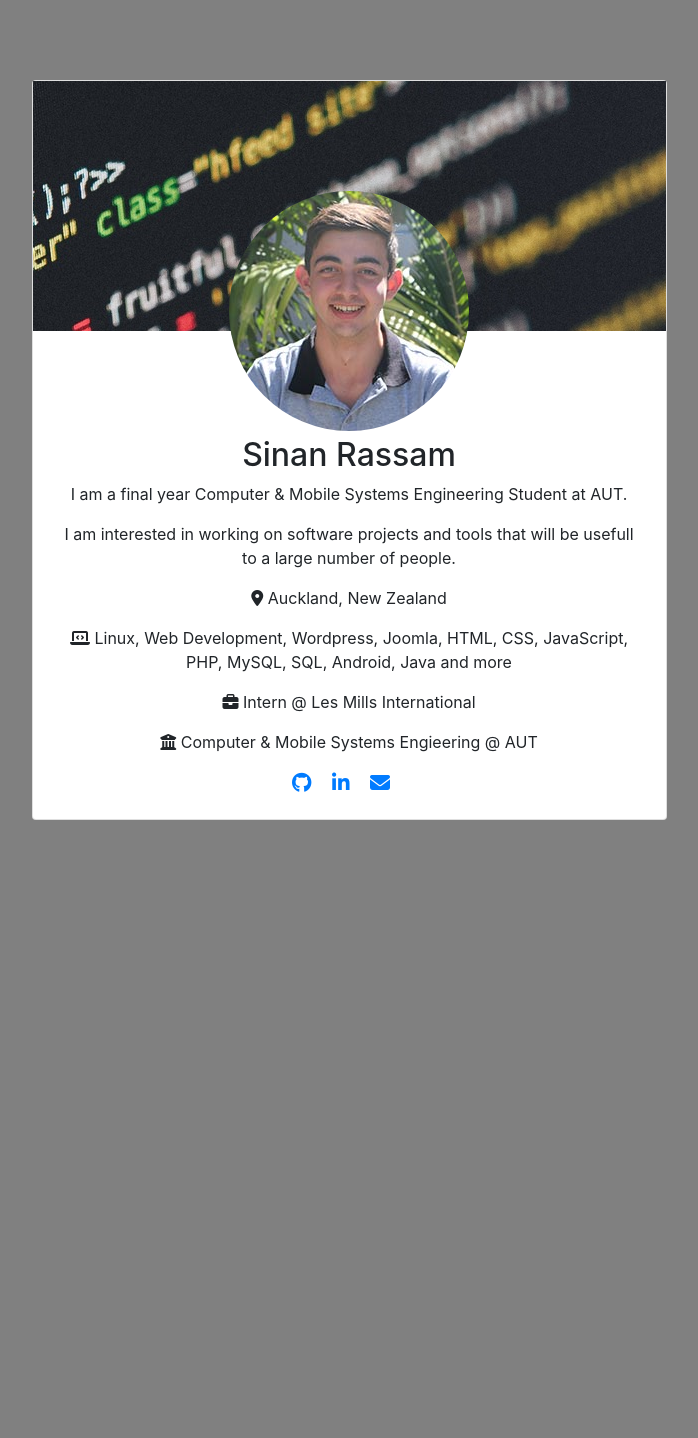
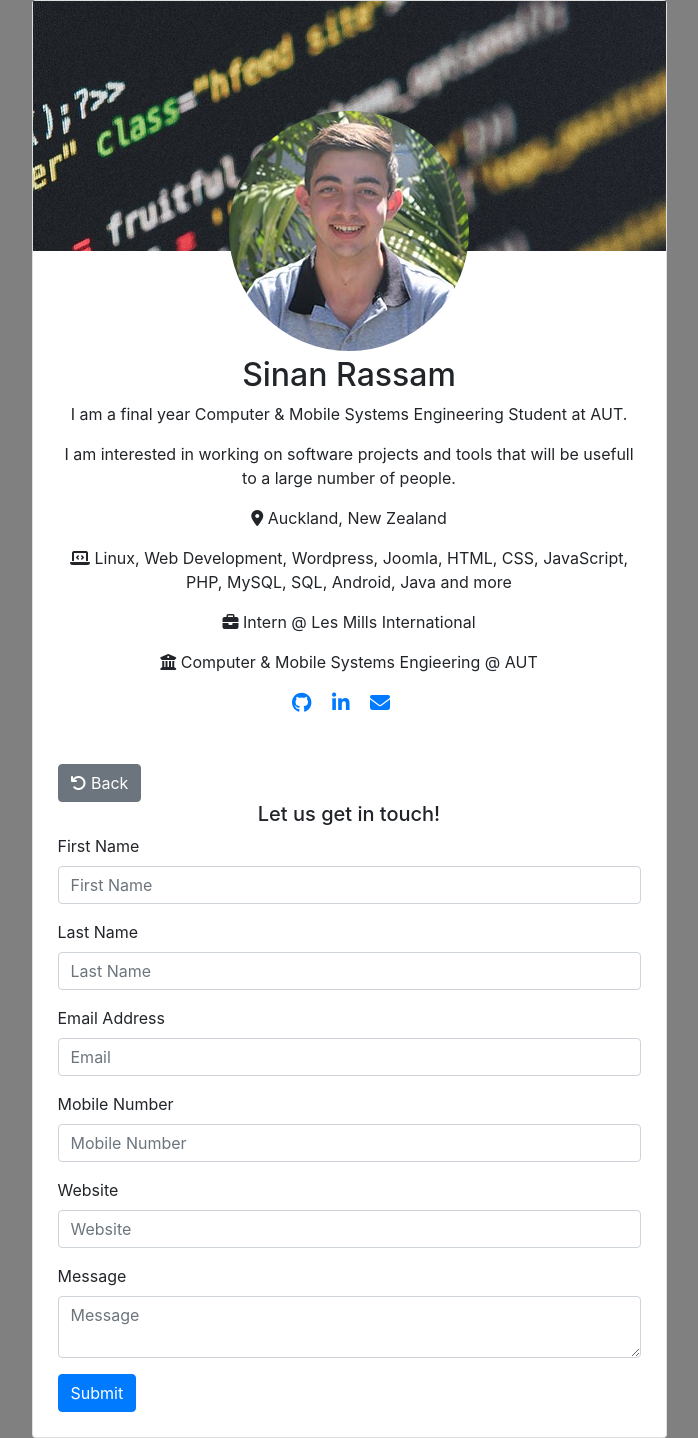
Before and after one commit to sinanrassam/sinanrassam.github.io, a Jekyll site: the page built from index.md, in a window 1280 px wide. Shown: the whole page, without its empty margins (291-989 px from the left). Built offline with Jekyll 4.4.1, drawn with Linux system fonts in a browser that asks for light colours; nearby versions of some CDN libraries; before the commit the page ends 900 px from its top, so only the background shows below that.

Commit message:
Added form

```diff
--- a/_layouts/default.html
+++ b/_layouts/default.html
@@ -42,6 +42,47 @@
                             {%- include social-links.html -%}
                         </div>
                     </div>
+
+                    <div class="card-back">
+                        <div class="card-inner">
+                            <button class="btn btn-secondary rounded special-link"><i class="fas fa-undo"></i>
+                                Back</button>
+                            <h5 class="text-center">Let us get in touch!</h5>
+
+                            <form action="https://formspree.io/{{ site.formspree_key }}" method="POST">
+                                <div class="form-group">
+                                    <label>First Name</label>
+                                    <input type="text" name="firstName" class="form-control" placeholder="First Name"
+                                        required>
+                                </div>
+                                <div class="form-group">
+                                    <label>Last Name</label>
+                                    <input type="text" name="lastName" class="form-control" placeholder="Last Name"
+                                        required>
+                                </div>
+                                <div class="form-group">
+                                    <label>Email Address</label>
+                                    <input type="email" name="email" class="form-control" placeholder="Email" required>
+                                </div>
+                                <div class="form-group">
+                                    <label>Mobile Number</label>
+                                    <input type="string" name="mobileNumber" class="form-control"
+                                        placeholder="Mobile Number">
+                                </div>
+                                <div class="form-group">
+                                    <label>Website</label>
+                                    <input type="string" name="website" class="form-control" placeholder="Website">
+                                </div>
+                                <div class="form-group">
+                                    <label>Message</label>
+                                    <textarea name="message" class="form-control" placeholder="Message"
+                                        required></textarea>
+                                </div>
+
+                                <button type="submit" value="Send" class="btn btn-primary">Submit</button>
+                            </form>
+                        </div>
+                    </div>
                 </div>
             </div>
         </div>
```
